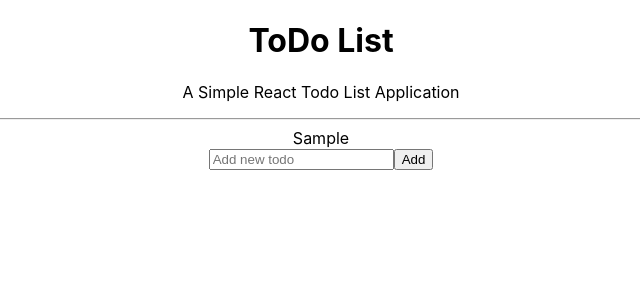
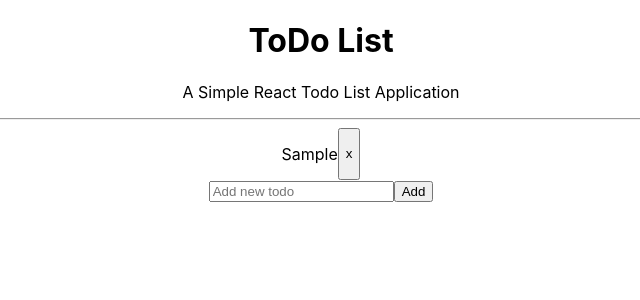
Before and after one commit to danielmason89/React-Todo-App, a React (Create React App) app: page / in a window 1280 px wide. Both pictures are taken after typing "Sample" into the empty fields and a click on the button "Add". Shown: the top 300 px of the page, without its empty margins (319-959 px from the left). Built offline with nearby package versions, Linux system fonts and the light colour scheme.

Commit message:
add removeTodo functionality

```diff
--- /dev/null
+++ b/src/Todo.css
@@ -0,0 +1,5 @@
+.Todo {
+  display: flex;
+  align-content: center;
+  justify-content: center;
+}
--- a/src/Todo.js
+++ b/src/Todo.js
@@ -1,11 +1,27 @@
-import React from 'react';
+import React, { Component } from 'react';
+import './Todo.css';
 
-const Todo = (props) => {
-  return (
-    <div className="Todo">
-      {props.todoContent}
-    </div>
-  );
+class Todo extends Component {
+  static defaultProps = {
+    id: '',
+    todoContent: '',
+  };
+  constructor(props) {
+    super(props);
+    this.state = {  };
+    this.handleDelete = this.handleDelete.bind(this);
+  };
+  handleDelete() {
+    this.props.removeTodo(this.props.id);
+  };
+  render() {
+    return (
+      <div className="Todo">
+        <p>{this.props.todoContent}</p>
+        <button onClick={this.handleDelete}>x</button>
+      </div>
+    );
+  }
 };
 
 export default Todo;
--- a/src/TodoList.js
+++ b/src/TodoList.js
@@ -8,14 +8,19 @@ class TodoList extends Component {
     super(props);
     this.state = { todos: [] };
     this.newTodo = this.newTodo.bind(this);
+    this.removeTodo = this.removeTodo.bind(this);
   };
   newTodo(todoContent) {
     const newTodo = {
       id:uuid(), todoContent,
     };
     this.setState({ todos: [...this.state.todos, newTodo] });
+  };
+  removeTodo(todoId) {
+    this.setState({
+      todos: this.state.todos.filter(todo => todo.id !== todoId),
+    });
   }
-
   render() {
     return (
       <div className="TodoList">
@@ -24,7 +29,7 @@ class TodoList extends Component {
         <hr />
         {this.state.todos.map((todo) => {
           return (
-            <Todo key={todo.id} id={todo.id} todoContent={todo.todoContent} />
+            <Todo key={todo.id} id={todo.id} todoContent={todo.todoContent} removeTodo={this.removeTodo} />
           );
         })}
         <NewTodoForm newTodo={this.newTodo} />
```
